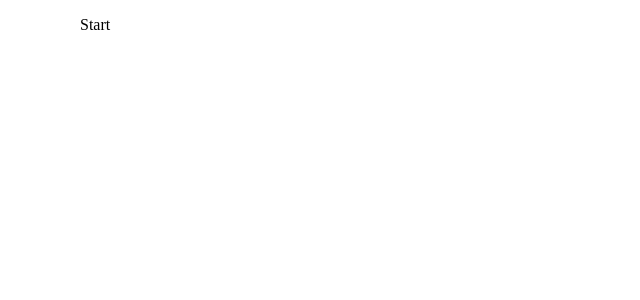
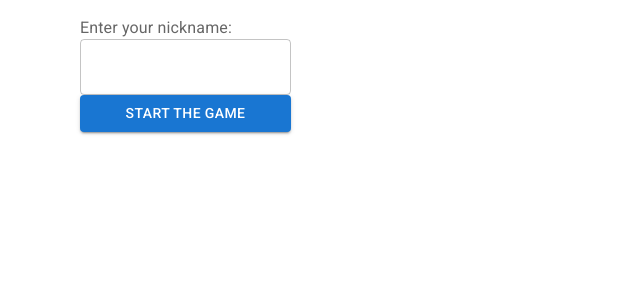
Before and after one commit to Wisien999/IO-AGH-2023, a React (Create React App) app in the folder photo-game-front/: page /start in a window 1280 px wide. Shown: the top 300 px of the page, without its empty margins (0-640 px from the left). Built offline with nearby package versions, Linux system fonts and the light colour scheme.

Commit message:
add start page

```diff
--- /dev/null
+++ b/photo-game-front/src/views/Start.tsx
@@ -0,0 +1,28 @@
+import {useNavigate} from "react-router-dom";
+import {Button, FormControl, FormLabel, Grid, TextField} from "@mui/material";
+import {useState} from "react";
+
+function Start() {
+    const navigate = useNavigate();
+
+    const [nick, setNick] = useState('')
+    const handleClick = (event: { preventDefault: () => void; })  => {
+        event.preventDefault();
+
+        navigate('/game');
+      };
+
+    return (
+        <Grid container>
+            <FormControl>
+                <Grid item>
+                    <FormLabel>Enter your nickname:</FormLabel>
+                </Grid>
+                <TextField onChange={(e) => {setNick(e.target.value)}} value={nick} variant={"outlined"}></TextField>
+                <Button onClick={(event) => {handleClick(event)}} variant={"contained"}>Start the game</Button>
+            </FormControl>
+        </Grid>
+    )
+}
+
+export default Start;
```
Also changed, not shown: photo-game-front/src/index.tsx (+4 -3 lines).
